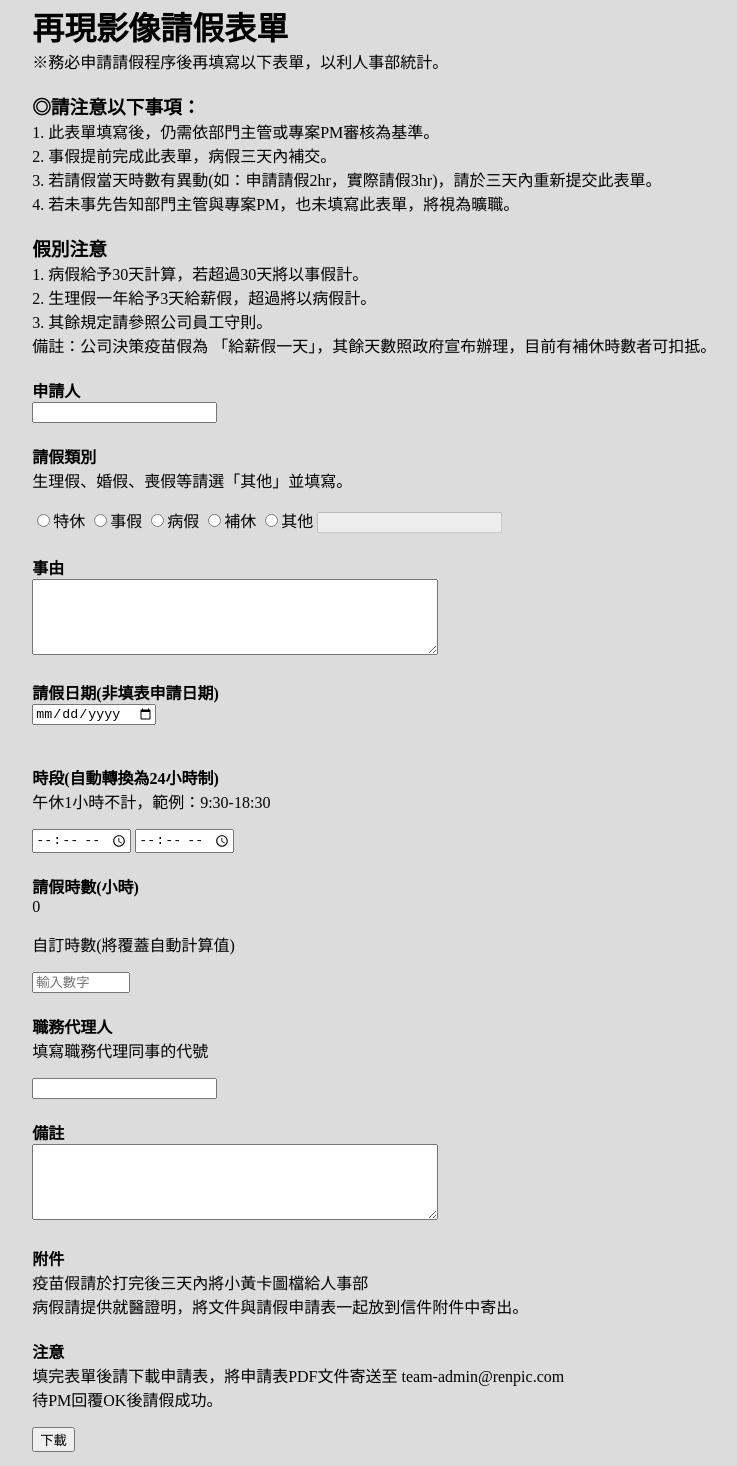
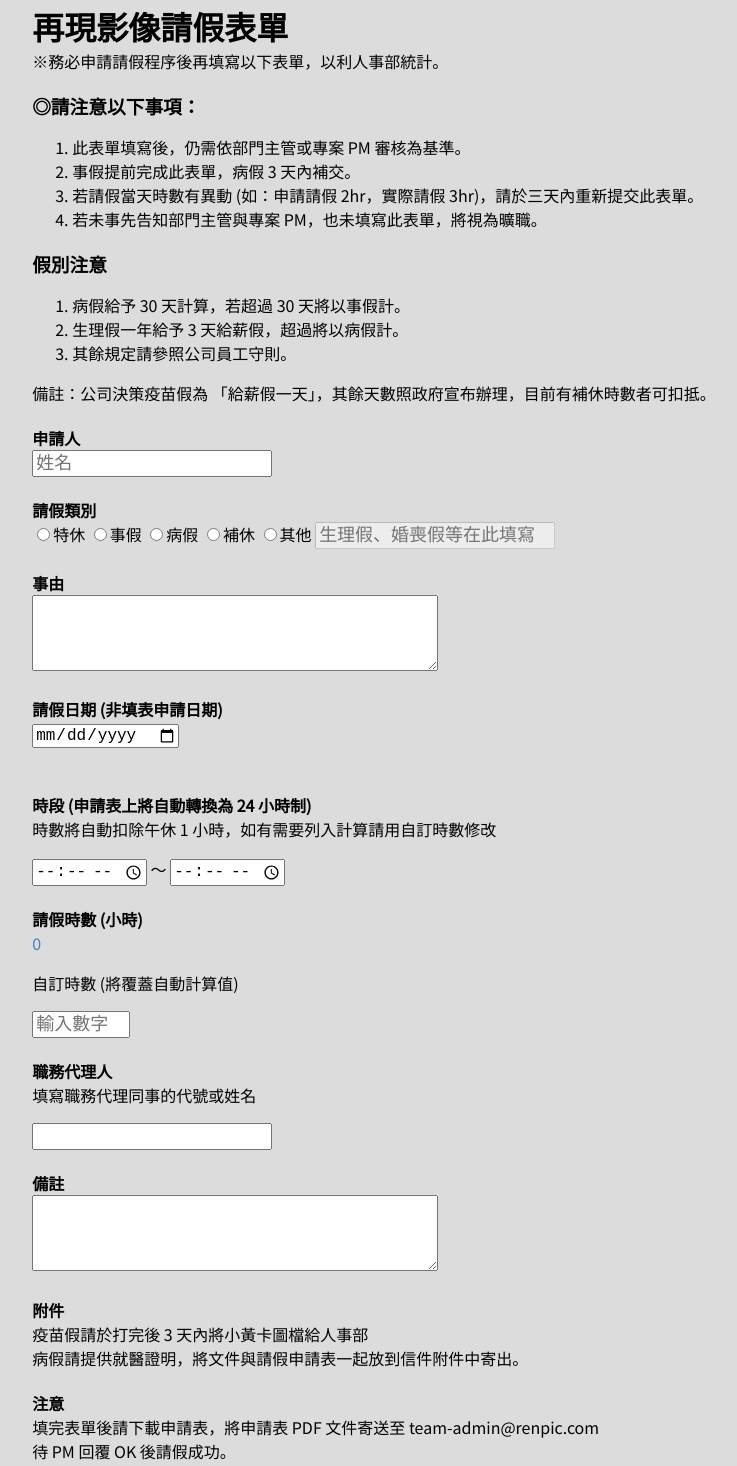
Before and after one commit to Renovatiopictures/leave-form, a plain HTML site: page index.html in a window 1280 px wide. Shown: the part 18-1484 px from the top of the page, without its empty margins (211-948 px from the left). Drawn offline with Linux system fonts and the light colour scheme.

Commit message:
- 修改版面和一些文字

```diff
--- a/index.html
+++ b/index.html
@@ -4,10 +4,14 @@
 <head>
   <meta charset="UTF-8">
   <title>請假申請</title>
+  <link rel="preconnect" href="https://fonts.googleapis.com">
+  <link rel="preconnect" href="https://fonts.gstatic.com" crossorigin>
+  <link href="https://fonts.googleapis.com/css2?family=Noto+Sans+TC&display=swap" rel="stylesheet">
   <link rel="stylesheet" type="text/css" href="style.css" />
   <script src="jspdf.min.js"></script>
   <script src="html2canvas.min.js"></script>
   <script src="leave-form.js"></script>
+</head>
 
 <body>
   <div>
@@ -16,85 +20,81 @@
         <h1 class="secondTitle">再現影像請假表單</h1>
         <p>※務必申請請假程序後再填寫以下表單，以利人事部統計。</p>
         <h3 class="secondTitle">◎請注意以下事項：</h3>
-        <p>1. 此表單填寫後，仍需依部門主管或專案PM審核為基準。
-          <br>
-          2. 事假提前完成此表單，病假三天內補交。
-          <br>
-          3. 若請假當天時數有異動(如：申請請假2hr，實際請假3hr)，請於三天內重新提交此表單。
-          <br>
-          4. 若未事先告知部門主管與專案PM，也未填寫此表單，將視為曠職。
-        </p>
+        <ol>
+          <li>此表單填寫後，仍需依部門主管或專案 PM 審核為基準。</li>
+          <li>事假提前完成此表單，病假 3 天內補交。</li>
+          <li>若請假當天時數有異動 (如：申請請假 2hr，實際請假 3hr)，請於三天內重新提交此表單。</li>
+          <li>若未事先告知部門主管與專案 PM，也未填寫此表單，將視為曠職。</li>
+        </ol>
       </div>
       <div>
         <h3 class="secondTitle">假別注意</h3>
-        <p>1. 病假給予30天計算，若超過30天將以事假計。
-          <br>
-          2. 生理假一年給予3天給薪假，超過將以病假計。
-          <br>
-          3. 其餘規定請參照公司員工守則。
-          <br>
-          備註：公司決策疫苗假為 「給薪假一天」，其餘天數照政府宣布辦理，目前有補休時數者可扣抵。
-        </p>
+        <ol>
+          <li>病假給予 30 天計算，若超過 30 天將以事假計。</li>
+          <li>生理假一年給予 3 天給薪假，超過將以病假計。</li>
+          <li>其餘規定請參照公司員工守則。</li>
+        </ol>
+        <p> 備註：公司決策疫苗假為 「給薪假一天」，其餘天數照政府宣布辦理，目前有補休時數者可扣抵。 </p>
       </div>
       <div>
         <h4 class="secondTitle">申請人</h4>
-        <input type="text" id="applicantNameInput">
+        <input type="text" id="applicantNameInput" placeholder="姓名" style="font-size: large;">
       </div>
       <div>
         <h4 class="secondTitle">請假類別</h4>
-        <p> 生理假、婚假、喪假等請選「其他」並填寫。 </p>
+        <!-- <p> 生理假、婚假、喪假等請選「其他」並填寫。 </p> -->
         <input type="radio" name="leaveTypeInput" value="特休">特休
         <input type="radio" name="leaveTypeInput" value="事假">事假
         <input type="radio" name="leaveTypeInput" value="病假">病假
         <input type="radio" name="leaveTypeInput" value="補休">補休
         <input type="radio" name="leaveTypeInput" value="其他">其他
-        <input type="text" id="otherInput" disabled>
+        <input type="text" id="otherInput" disabled placeholder="生理假、婚喪假等在此填寫" style="font-size: large;">
       </div>
       <div>
         <h4 class="secondTitle">事由</h4>
-        <textarea id="reasonInput"></textarea>
+        <textarea id="reasonInput" style="font-size: large;"></textarea>
       </div>
       <div>
-        <h4 class="secondTitle">請假日期(非填表申請日期)</h4>
-        <input type="date" id="leaveDateInput"><br><br>
+        <h4 class="secondTitle">請假日期 (非填表申請日期)</h4>
+        <input type="date" id="leaveDateInput" style="font-size: large;"><br><br>
       </div>
       <div>
-        <h4 class="secondTitle">時段(自動轉換為24小時制)</h4>
-        <p> 午休1小時不計，範例：9:30-18:30 </p>
-        <input type="time" id="rangeStartInput" onchange="calculateLeaveHours()">
-        <input type="time" id="rangeEndInput" onchange="calculateLeaveHours()">
+        <h4 class="secondTitle">時段 (申請表上將自動轉換為 24 小時制)</h4>
+        <p> 時數將自動扣除午休 1 小時，如有需要列入計算請用自訂時數修改 </p>
+        <input type="time" id="rangeStartInput" style="font-size: large;" onchange="calculateLeaveHours()"> ～</input>
+        <input type="time" id="rangeEndInput" style="font-size: large;" onchange="calculateLeaveHours()">
       </div>
       <div>
-        <h4 class="secondTitle">請假時數(小時)</h4>
-        <p id="leaveHours" style="width: 90px;">0</p>
-        <p> 自訂時數(將覆蓋自動計算值) </p>
-        <input type="number" id="leaveHoursInput" placeholder="輸入數字" style="width: 90px;">
+        <h4 class="secondTitle">請假時數 (小時)</h4>
+        <p id="leaveHours" style="width: 90px; color: steelblue;">0</p>
+        <p> 自訂時數 (將覆蓋自動計算值)</p>
+        <input type="number" id="leaveHoursInput" placeholder="輸入數字" style="font-size: large; width: 90px;">
       </div>
       <div>
-        <h4 class="secondTitle">職務代理人</h4>
-        <p> 填寫職務代理同事的代號 </p>
-        <input type="text" id="proxyInput">
+        <h4 class="secondTitle">職務代理人 </h4>
+        <p> 填寫職務代理同事的代號或姓名 </p>
+        <input type="text" id="proxyInput" style="font-size: large;">
       </div>
       <div>
         <h4 class="secondTitle">備註</h4>
-        <textarea id="noteInput"></textarea>
+        <textarea id="noteInput" style="font-size: large;"></textarea>
       </div>
       <div>
         <h4 class="secondTitle">附件</h4>
-        <p> 疫苗假請於打完後三天內將小黃卡圖檔給人事部
+        <p> 疫苗假請於打完後 3 天內將小黃卡圖檔給人事部
           <br>
           病假請提供就醫證明，將文件與請假申請表一起放到信件附件中寄出。
         </p>
       </div>
       <div>
         <h4 class="secondTitle">注意</h4>
-        <p> 填完表單後請下載申請表，將申請表PDF文件寄送至 team-admin@renpic.com
+        <p> 填完表單後請下載申請表，將申請表 PDF 文件寄送至 team-admin@renpic.com
           <br>
-          待PM回覆OK後請假成功。
+          待 PM 回覆 OK 後請假成功。
         </p>
       </div>
 
-      <button type="button" id="download">下載</button>
+      <button type="button" id="download" style="font-size: x-large;">下載</button>
     </form>
   </div>
 
--- a/style.css
+++ b/style.css
@@ -3,6 +3,7 @@ body {
     height: 297mm;
     margin: 0 auto;
     background-color: gainsboro;
+    font-family: 'Noto Sans TC', sans-serif;
 }
 
 .secondTitle {
```
